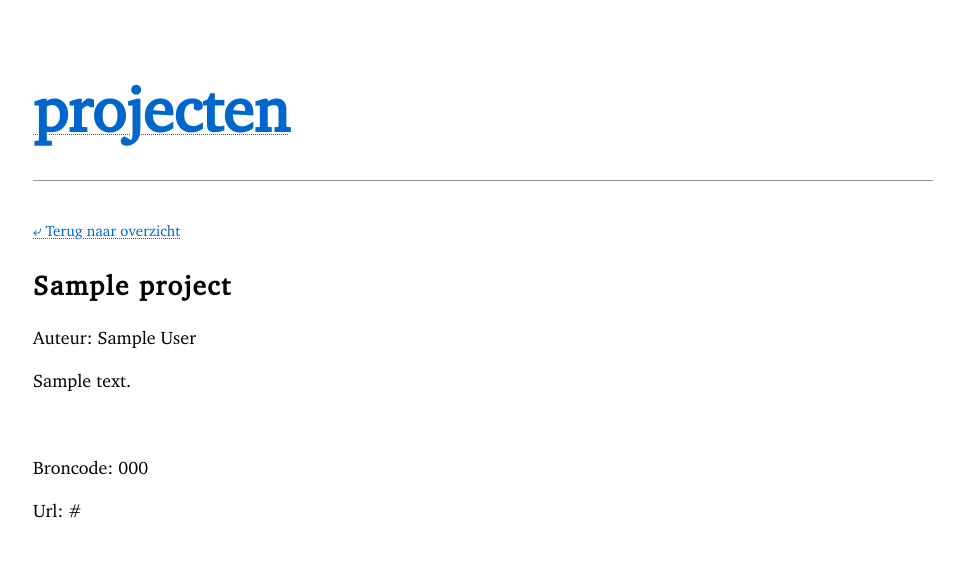
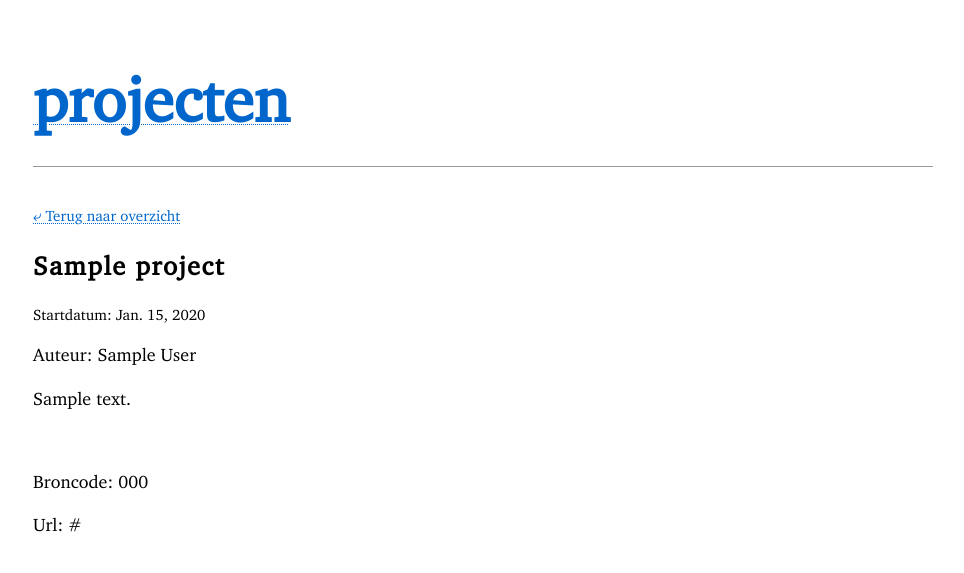
Before and after one commit to Hauke2222/Portfolio, a Django app: page /projects/1/ in a window 1280 px wide. Shown: the top 573 px of the page, without its empty margins (157-1121 px from the left). Run offline with Django 4.2, Linux system fonts and the light colour scheme; tables that the repository leaves empty hold one stand-in row (values such as "Sample post").

Commit message:
add start date to detail page + update line-height

```diff
--- a/static/css/base.css
+++ b/static/css/base.css
@@ -12,15 +12,16 @@ html {
 }
 
 body {
-  margin: 50px auto;
+  margin: 45px auto;
   max-width: 50em;
-  line-height: 1.4;
+  line-height: 1.25;
   font-size: 18px;
   padding: 0 10px;
 }
 
 p {
   max-width: 35em;
+  line-height: 1.4;
 }
 
 .url {
@@ -50,5 +51,10 @@ a:active {
 }
 
 h2 {
+  font-size: 1.45em;
   letter-spacing: 0.06em;
 }
+
+small {
+  margin-top: 0;
+}
--- a/templates/projects/detail.html
+++ b/templates/projects/detail.html
@@ -2,19 +2,19 @@
 <div>
   <a href="{% url 'projects_index' %}">
     <small>&#10550; Terug naar overzicht</small></a>
-  <br>
+  <br />
   <h2>{{ project.title }}</h2>
-  <!-- <h2>{{ project.date }}</h2> -->
+  {% if project.project_start_date %}
+  <small>Startdatum: {{project.project_start_date}}</small>
+  {% endif %}
   <p>Auteur: {{ project.full_author_name }}</p>
   <p>{{ project.text|wordwrap:75}}</p>
-  <br>
+  <br />
   {% if project.source_code %}
   <p class="url">Broncode: {{project.source_code | urlize}}</p>
-  {% endif %}
-  {% if project.project_url %}
+  {% endif %} {% if project.project_url %}
   <p class="url">Url: {{project.project_url | urlize}}</p>
   {% endif %}
-  <br>
-
+  <br />
 </div>
 {% endblock content %}
```
